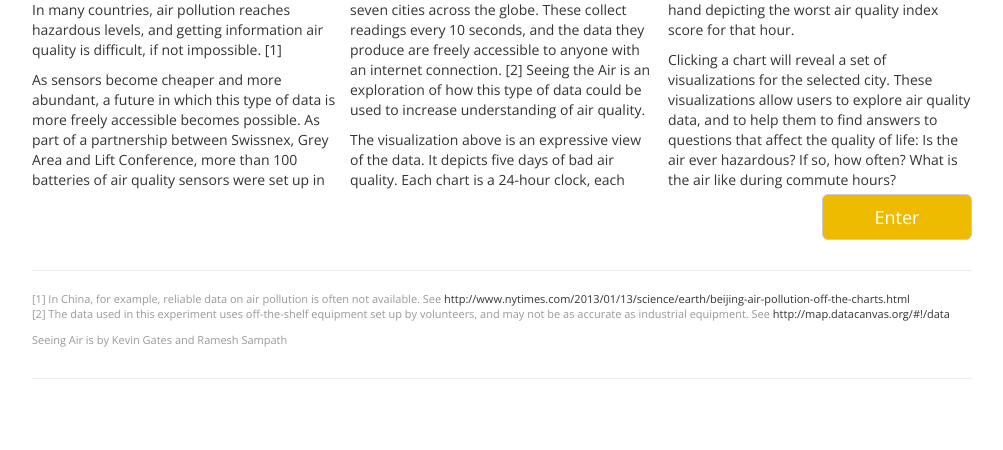
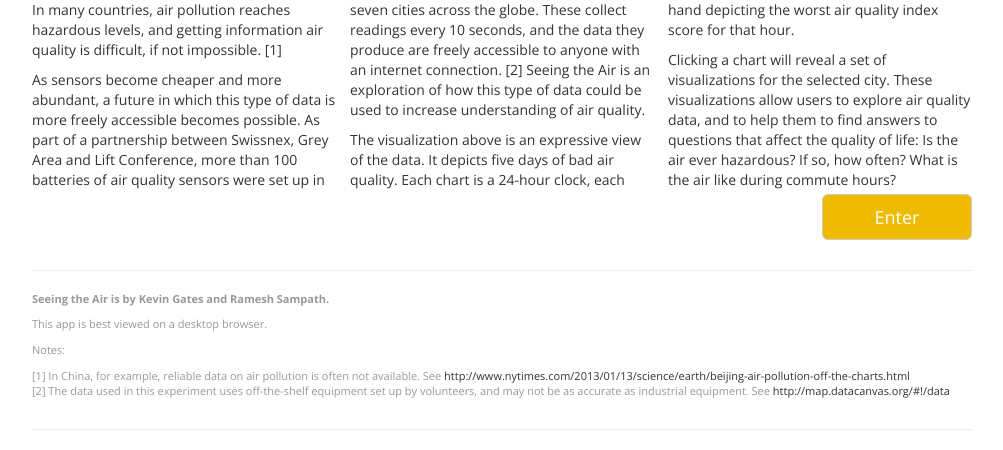
Before and after one commit to kgates-github/datacanvas, a Flask app: page / in a window 1280 px wide. Shown: the part 664-1114 px from the top of the page, without its empty margins (138-1141 px from the left). Before the commit the page ends 1043 px from the top, so only its background shows below. Run offline with Flask 2, Linux system fonts and the light colour scheme; some libraries are stand-ins or nearby versions.

Commit message:
Add credits

```diff
--- a/webapp/app/templates/index.html
+++ b/webapp/app/templates/index.html
@@ -7,7 +7,6 @@
     <div id="intro-viz" style="position:absolute; top:180px;"></div>
     <div style="font-size:48px; margin-top:100px; background:#fff;">Seeing the Air</div>
     <div style="font-size:18px; margin-top:0px;">An experiment in citizen-run, DIY air quality monitoring</div>
-
     <div style="background:#fff; opacity:1.0; margin-top:470px;">
       <div id="intro">
         <p>
@@ -27,11 +26,17 @@
     <hr style="margin-top:30px;">
     <div style="font-size:11px; color:#999;">
       <p>
+        <strong>Seeing the Air is by Kevin Gates and Ramesh Sampath.</strong>
+      <p>
+        This app is best viewed on a desktop browser.
+      <p>
+        Notes:
+      <p>
         [1] In China, for example, reliable data on air pollution is often not available. See <a href="http://www.nytimes.com/2013/01/13/science/earth/beijing-air-pollution-off-the-charts.html">http://www.nytimes.com/2013/01/13/science/earth/beijing-air-pollution-off-the-charts.html</a>
       <br>
         [2] The data used in this experiment uses off-the-shelf equipment set up by volunteers, and may not be as accurate as industrial equipment. See <a href="http://map.datacanvas.org/#!/data">http://map.datacanvas.org/#!/data</a>
 
-      <p>Seeing Air is by Kevin Gates and Ramesh Sampath
+
   </div>
 </div>
 {% endblock body %}
```
